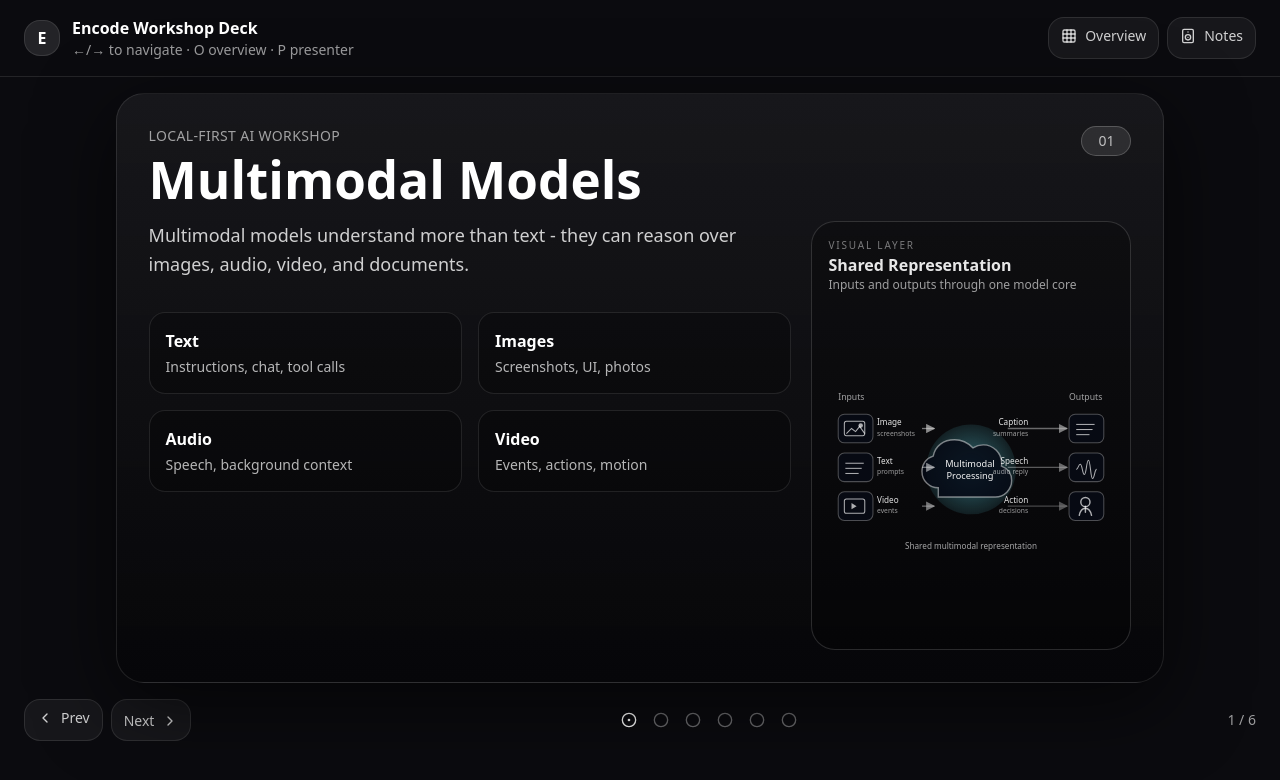
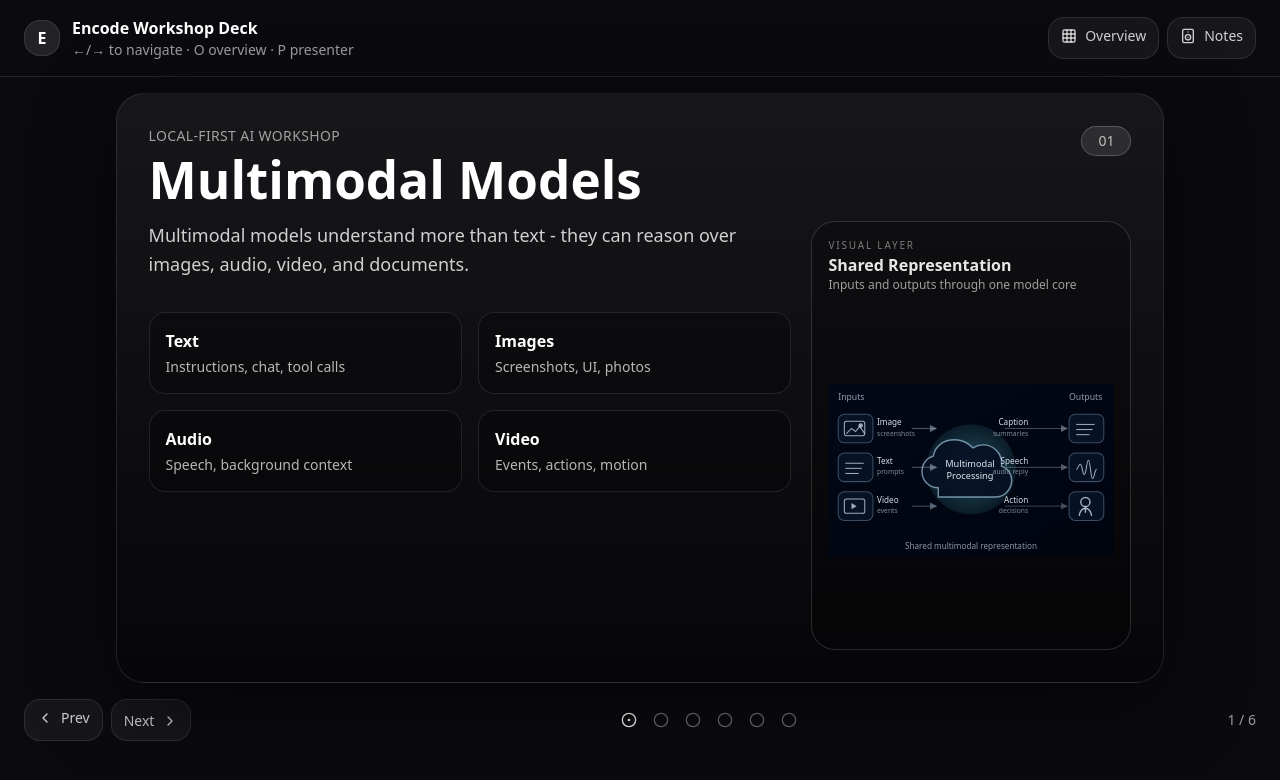
Before and after one commit to likethemonth/ai-london-04, a React (Vite) app: page / in a window 1280 px wide. Shown: the top 780 px of the page. Built offline with nearby package versions, Linux system fonts and the light colour scheme.

Commit message:
style: align multimodal graphics with navy cyan palette

```diff
--- a/src/SlideGraphics.jsx
+++ b/src/SlideGraphics.jsx
@@ -38,41 +38,42 @@ function MultimodalGraphic() {
   ];
 
   function Icon({ type, x, y }) {
+    const iconStroke = "rgba(195,208,224,0.82)";
     if (type === "image") {
       return (
         <g>
-          <rect x={x + 6} y={y + 7} width="20" height="14" rx="2" fill="none" stroke="rgba(255,255,255,0.68)" />
-          <circle cx={x + 22} cy={y + 11} r="2.2" fill="rgba(255,255,255,0.68)" />
-          <path d={`M${x + 8} ${y + 19}l5-5 4 3 4-5 5 7`} fill="none" stroke="rgba(255,255,255,0.68)" />
+          <rect x={x + 6} y={y + 7} width="20" height="14" rx="2" fill="none" stroke={iconStroke} />
+          <circle cx={x + 22} cy={y + 11} r="2.2" fill={iconStroke} />
+          <path d={`M${x + 8} ${y + 19}l5-5 4 3 4-5 5 7`} fill="none" stroke={iconStroke} />
         </g>
       );
     }
     if (type === "text" || type === "caption") {
       return (
         <g>
-          <line x1={x + 7} y1={y + 10} x2={x + 25} y2={y + 10} stroke="rgba(255,255,255,0.68)" />
-          <line x1={x + 7} y1={y + 15} x2={x + 23} y2={y + 15} stroke="rgba(255,255,255,0.68)" />
-          <line x1={x + 7} y1={y + 20} x2={x + 20} y2={y + 20} stroke="rgba(255,255,255,0.68)" />
+          <line x1={x + 7} y1={y + 10} x2={x + 25} y2={y + 10} stroke={iconStroke} />
+          <line x1={x + 7} y1={y + 15} x2={x + 23} y2={y + 15} stroke={iconStroke} />
+          <line x1={x + 7} y1={y + 20} x2={x + 20} y2={y + 20} stroke={iconStroke} />
         </g>
       );
     }
     if (type === "video") {
       return (
         <g>
-          <rect x={x + 6} y={y + 7} width="20" height="14" rx="2" fill="none" stroke="rgba(255,255,255,0.68)" />
-          <polygon points={`${x + 13},${y + 11} ${x + 13},${y + 17} ${x + 18},${y + 14}`} fill="rgba(255,255,255,0.68)" />
+          <rect x={x + 6} y={y + 7} width="20" height="14" rx="2" fill="none" stroke={iconStroke} />
+          <polygon points={`${x + 13},${y + 11} ${x + 13},${y + 17} ${x + 18},${y + 14}`} fill={iconStroke} />
         </g>
       );
     }
     if (type === "speech") {
       return (
-        <g fill="none" stroke="rgba(255,255,255,0.68)">
+        <g fill="none" stroke={iconStroke}>
           <path d={`M${x + 7} ${y + 16}c2 0 2-5 4-5s2 10 4 10 2-14 4-14 2 18 4 18 2-9 4-9`} />
         </g>
       );
     }
     return (
-      <g fill="none" stroke="rgba(255,255,255,0.68)" strokeWidth="1.4" strokeLinecap="round">
+      <g fill="none" stroke={iconStroke} strokeWidth="1.4" strokeLinecap="round">
         <circle cx={x + 16} cy={y + 10} r="4.5" />
         <path d={`M${x + 10} ${y + 23}c1-5 3-7 6-7s5 2 6 7`} />
         <line x1={x + 16} y1={y + 14} x2={x + 16} y2={y + 20} />
@@ -85,28 +86,33 @@ function MultimodalGraphic() {
       <svg viewBox="0 0 280 170" className="h-full w-full">
         <defs>
           <radialGradient id="multiCoreGlow" cx="50%" cy="50%" r="65%">
-            <stop offset="0%" stopColor="#67E8F9" stopOpacity="0.44" />
-            <stop offset="100%" stopColor="#67E8F9" stopOpacity="0" />
+            <stop offset="0%" stopColor="#67E8F9" stopOpacity="0.34" />
+            <stop offset="100%" stopColor="#67E8F9" stopOpacity="0.02" />
           </radialGradient>
-          <marker id="flowArrow" viewBox="0 0 8 8" refX="7" refY="4" markerWidth="7" markerHeight="7" orient="auto-start-reverse">
-            <path d="M0,0 L8,4 L0,8 z" fill="rgba(255,255,255,0.62)" />
+          <linearGradient id="multiPanelBg" x1="0%" y1="0%" x2="100%" y2="100%">
+            <stop offset="0%" stopColor="#020816" />
+            <stop offset="100%" stopColor="#00040f" />
+          </linearGradient>
+          <marker id="flowArrowMuted" viewBox="0 0 8 8" refX="7" refY="4" markerWidth="6" markerHeight="6" orient="auto-start-reverse">
+            <path d="M0,0 L8,4 L0,8 z" fill="rgba(174,192,212,0.72)" />
           </marker>
         </defs>
-        <text x="10" y="16" fontSize="8.5" fill="rgba(255,255,255,0.62)">Inputs</text>
-        <text x="236" y="16" fontSize="8.5" fill="rgba(255,255,255,0.62)">Outputs</text>
+        <rect x="0" y="0" width="280" height="170" fill="url(#multiPanelBg)" />
+        <text x="10" y="16" fontSize="8.5" fill="rgba(191,203,219,0.76)">Inputs</text>
+        <text x="236" y="16" fontSize="8.5" fill="rgba(191,203,219,0.76)">Outputs</text>
 
         <circle cx="140" cy="84" r="44" fill="url(#multiCoreGlow)" />
 
         <path
           d="M108 102c-9 0-16-7-16-16 0-7 4-13 11-15 2-10 10-16 21-16 7 0 13 3 18 8 3-2 6-3 10-3 10 0 18 8 18 18 0 1 0 2-0.2 2.8 6 2.2 10 7.4 10 14.2 0 8.8-7.2 16-16 16H108z"
-          fill="rgba(5,10,22,0.86)"
-          stroke="rgba(255,255,255,0.46)"
+          fill="rgba(6,16,35,0.9)"
+          stroke="rgba(148,182,207,0.76)"
           strokeWidth="1.4"
         />
-        <text x="139" y="82" textAnchor="middle" fontSize="9" fill="rgba(255,255,255,0.96)">
+        <text x="139" y="82" textAnchor="middle" fontSize="9" fill="rgba(233,241,250,0.96)">
           Multimodal
         </text>
-        <text x="139" y="93" textAnchor="middle" fontSize="9" fill="rgba(255,255,255,0.96)">
+        <text x="139" y="93" textAnchor="middle" fontSize="9" fill="rgba(233,241,250,0.96)">
           Processing
         </text>
 
@@ -118,20 +124,20 @@ function MultimodalGraphic() {
               width="34"
               height="28"
               rx="6"
-              fill="rgba(7,11,21,0.86)"
-              stroke="rgba(255,255,255,0.28)"
+              fill="rgba(8,19,39,0.9)"
+              stroke="rgba(136,167,194,0.42)"
             />
             <Icon type={n.type} x={10} y={n.y} />
-            <text x="48" y={n.y + 11} fontSize="8" fill="rgba(255,255,255,0.9)">{n.name}</text>
-            <text x="48" y={n.y + 21} fontSize="6.6" fill="rgba(255,255,255,0.6)">{n.detail}</text>
+            <text x="48" y={n.y + 11} fontSize="8" fill="rgba(229,238,249,0.94)">{n.name}</text>
+            <text x="48" y={n.y + 21} fontSize="6.6" fill="rgba(179,195,212,0.7)">{n.detail}</text>
             <motion.path
-              d={`M92 ${n.y + 14} C 98 ${n.y + 14}, 102 ${n.y + 14}, 104 ${n.y + 14}`}
+              d={`M82 ${n.y + 14} C 90 ${n.y + 14}, 98 ${n.y + 14}, 106 ${n.y + 14}`}
               fill="none"
-              stroke="rgba(255,255,255,0.52)"
-              strokeWidth="1.3"
-              markerEnd="url(#flowArrow)"
-              initial={{ opacity: 0.25 }}
-              animate={{ opacity: [0.25, 0.85, 0.25] }}
+              stroke="rgba(160,182,205,0.56)"
+              strokeWidth="1.2"
+              markerEnd="url(#flowArrowMuted)"
+              initial={{ opacity: 0.32 }}
+              animate={{ opacity: [0.32, 0.74, 0.32] }}
               transition={{ duration: 2.2, delay: i * 0.22, repeat: Infinity }}
             />
           </g>
@@ -145,26 +151,26 @@ function MultimodalGraphic() {
               width="34"
               height="28"
               rx="6"
-              fill="rgba(7,11,21,0.86)"
-              stroke="rgba(255,255,255,0.28)"
+              fill="rgba(8,19,39,0.9)"
+              stroke="rgba(136,167,194,0.42)"
             />
             <Icon type={n.type} x={236} y={n.y} />
-            <text x="196" y={n.y + 11} textAnchor="end" fontSize="8" fill="rgba(255,255,255,0.9)">{n.name}</text>
-            <text x="196" y={n.y + 21} textAnchor="end" fontSize="6.6" fill="rgba(255,255,255,0.6)">{n.detail}</text>
+            <text x="196" y={n.y + 11} textAnchor="end" fontSize="8" fill="rgba(229,238,249,0.94)">{n.name}</text>
+            <text x="196" y={n.y + 21} textAnchor="end" fontSize="6.6" fill="rgba(179,195,212,0.7)">{n.detail}</text>
             <motion.path
-              d={`M176 ${n.y + 14} C 182 ${n.y + 14}, 188 ${n.y + 14}, 234 ${n.y + 14}`}
+              d={`M173 ${n.y + 14} C 186 ${n.y + 14}, 204 ${n.y + 14}, 234 ${n.y + 14}`}
               fill="none"
-              stroke="rgba(255,255,255,0.52)"
-              strokeWidth="1.3"
-              markerEnd="url(#flowArrow)"
-              initial={{ opacity: 0.25 }}
-              animate={{ opacity: [0.25, 0.85, 0.25] }}
+              stroke="rgba(160,182,205,0.56)"
+              strokeWidth="1.2"
+              markerEnd="url(#flowArrowMuted)"
+              initial={{ opacity: 0.32 }}
+              animate={{ opacity: [0.32, 0.74, 0.32] }}
               transition={{ duration: 2.2, delay: 0.35 + i * 0.22, repeat: Infinity }}
             />
           </g>
         ))}
 
-        <text x="140" y="162" textAnchor="middle" fontSize="8" fill="rgba(255,255,255,0.64)">
+        <text x="140" y="162" textAnchor="middle" fontSize="8" fill="rgba(188,201,218,0.74)">
           Shared multimodal representation
         </text>
       </svg>
@@ -392,23 +398,23 @@ function TallyGraphic() {
 function BigIdeaGraphic() {
   return (
     <GraphicShell title="Companion Orbit" subtitle="From query engine to lived memory">
-      <div className="relative h-full overflow-hidden rounded-2xl border border-white/10 bg-slate-950/75">
-        <div className="absolute left-1/2 top-1/2 h-14 w-14 -translate-x-1/2 -translate-y-1/2 rounded-full border border-cyan-200/50 bg-cyan-300/10 shadow-[0_0_50px_rgba(34,211,238,0.45)]" />
+      <div className="relative h-full overflow-hidden rounded-2xl border border-[#3b4f77]/60 bg-[#000822]/85">
+        <div className="absolute left-1/2 top-1/2 h-14 w-14 -translate-x-1/2 -translate-y-1/2 rounded-full border border-cyan-200/45 bg-cyan-300/10 shadow-[0_0_60px_rgba(89,213,245,0.38)]" />
         <motion.div
-          className="absolute left-1/2 top-1/2 h-36 w-36 -translate-x-1/2 -translate-y-1/2 rounded-full border border-cyan-200/20"
+          className="absolute left-1/2 top-1/2 h-36 w-36 -translate-x-1/2 -translate-y-1/2 rounded-full border border-cyan-200/25"
           animate={{ rotate: 360 }}
           transition={{ duration: 20, ease: "linear", repeat: Infinity }}
         >
-          <div className="absolute -top-1 left-1/2 h-2.5 w-2.5 -translate-x-1/2 rounded-full bg-cyan-300 shadow-[0_0_12px_rgba(34,211,238,0.9)]" />
+          <div className="absolute -top-1 left-1/2 h-2.5 w-2.5 -translate-x-1/2 rounded-full bg-cyan-300 shadow-[0_0_12px_rgba(89,213,245,0.85)]" />
         </motion.div>
         <motion.div
-          className="absolute left-1/2 top-1/2 h-56 w-56 -translate-x-1/2 -translate-y-1/2 rounded-full border border-emerald-200/20"
+          className="absolute left-1/2 top-1/2 h-56 w-56 -translate-x-1/2 -translate-y-1/2 rounded-full border border-teal-200/20"
           animate={{ rotate: -360 }}
           transition={{ duration: 28, ease: "linear", repeat: Infinity }}
         >
-          <div className="absolute -top-1 left-1/2 h-2.5 w-2.5 -translate-x-1/2 rounded-full bg-emerald-300 shadow-[0_0_12px_rgba(52,211,153,0.8)]" />
+          <div className="absolute -top-1 left-1/2 h-2.5 w-2.5 -translate-x-1/2 rounded-full bg-teal-300 shadow-[0_0_12px_rgba(93,224,198,0.8)]" />
         </motion.div>
-        <div className="absolute bottom-3 left-1/2 w-full -translate-x-1/2 text-center text-[10px] uppercase tracking-[0.2em] text-white/50">
+        <div className="absolute bottom-3 left-1/2 w-full -translate-x-1/2 text-center text-[10px] uppercase tracking-[0.2em] text-slate-300/55">
           presence • memory • agency
         </div>
       </div>
```
